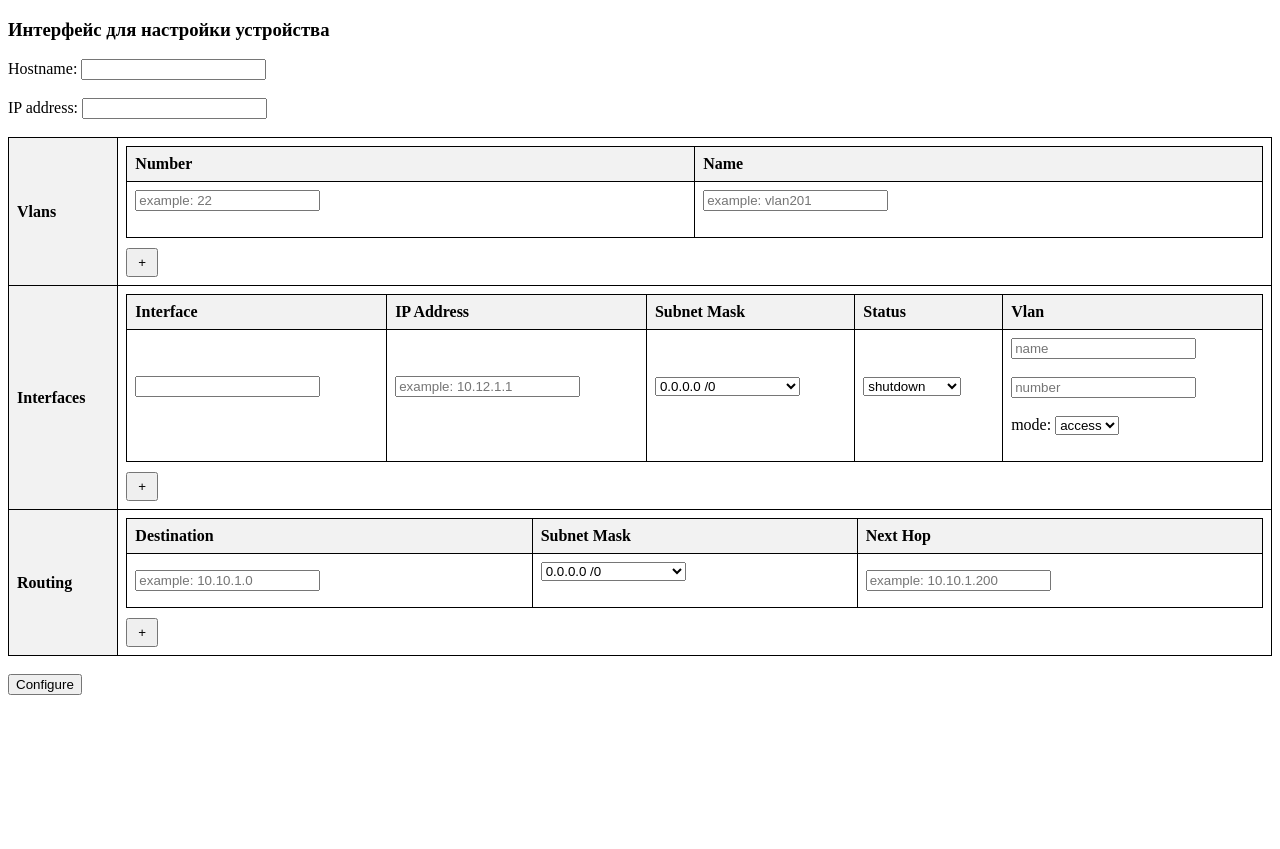
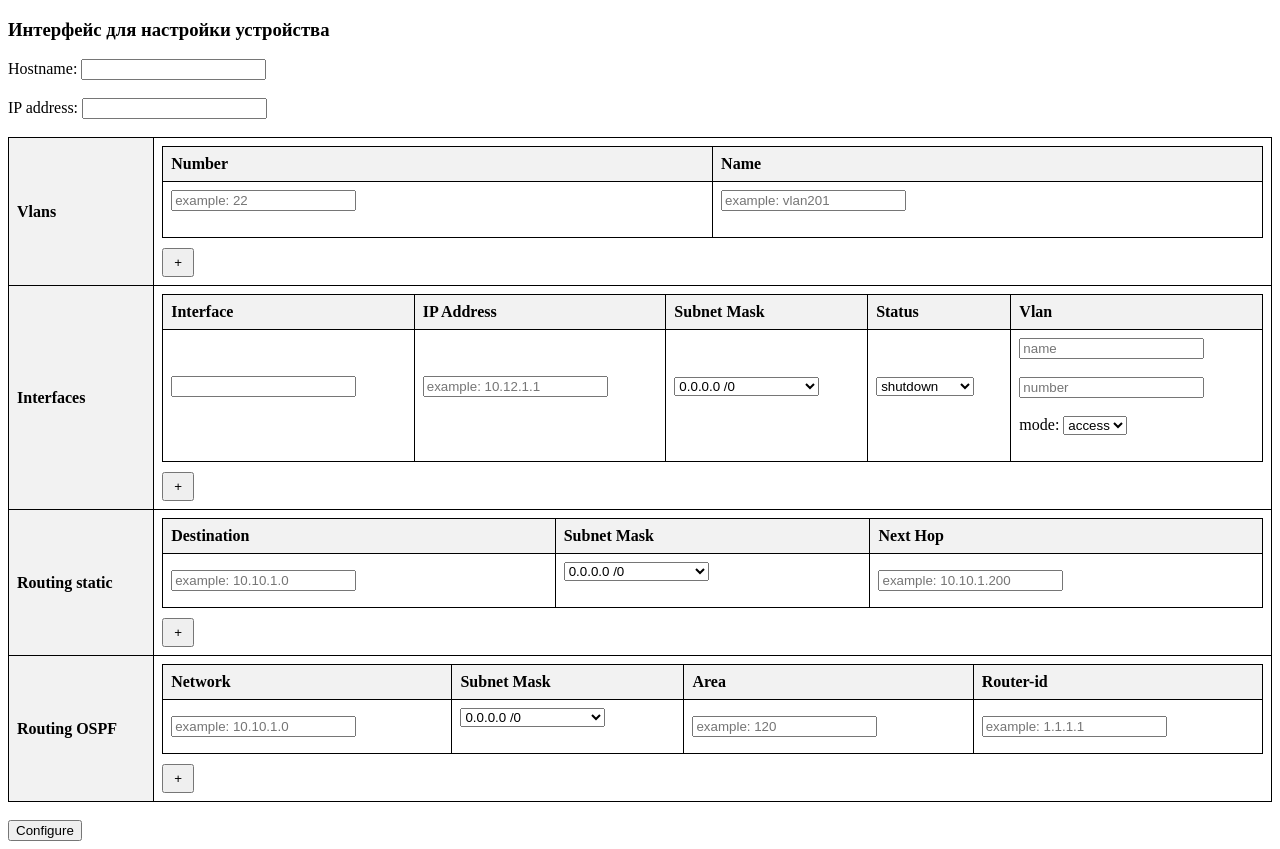
Before and after one commit to nikiforova13/automation_network-_management, a FastAPI app: page /ui/configuration/create in a window 1280 px wide. Before the commit the page ends 695 px from the top, so only its background shows below. Run offline with FastAPI, Linux system fonts and the light colour scheme; parts of the project's set-up code (start-up, migrations or seed data) failed here and were passed over.

Commit message:
refactoring ui configure - ospf

```diff
--- a/app/templates/configure.html
+++ b/app/templates/configure.html
@@ -29,7 +29,7 @@
 </head>
 <body>
 <h3>Интерфейс для настройки устройства</h3>
-<form method="post" >
+<form method="post">
     <label for="hostname">Hostname:</label>
     <input type="text" id="hostname" name="hostname"><br><br>
     <label for="ip_address_device">IP address:</label>
@@ -88,7 +88,7 @@
             </td>
         </tr>
         <tr>
-            <th colspan="2">Routing</th>
+            <th colspan="2">Routing static</th>
             <td>
                 <table id="routing_table">
                     <tr>
@@ -106,6 +106,30 @@
                     </tr>
                 </table>
                 <button type="button" onclick="addRow('routing_table')">+</button>
+            </td>
+        </tr>
+
+        <tr>
+            <th colspan="2">Routing OSPF</th>
+            <td>
+                <table id="routing_table_ospf">
+                    <tr>
+                        <th>Network</th>
+                        <th>Subnet Mask</th>
+                        <th>Area</th>
+                        <th>Router-id</th>
+                    </tr>
+                    <tr>
+                        <td><input type="text" name="network" placeholder="example: 10.10.1.0"></td>
+                        <td><select name="Subnet mask" id="subnet_mask_network">
+                            {% for mask in subnet_masks %}
+                            <option value="{{ mask }}">{{ mask }}</option>
+                            {% endfor %}</select><br><br></td>
+                        <td><input type="text" name="area" placeholder="example: 120"></td>
+                        <td><input type="text" name="router-id" placeholder="example: 1.1.1.1"></td>
+                    </tr>
+                </table>
+                <button type="button" onclick="addRow('routing_table_ospf')">+</button>
             </td>
         </tr>
     </table>
```
